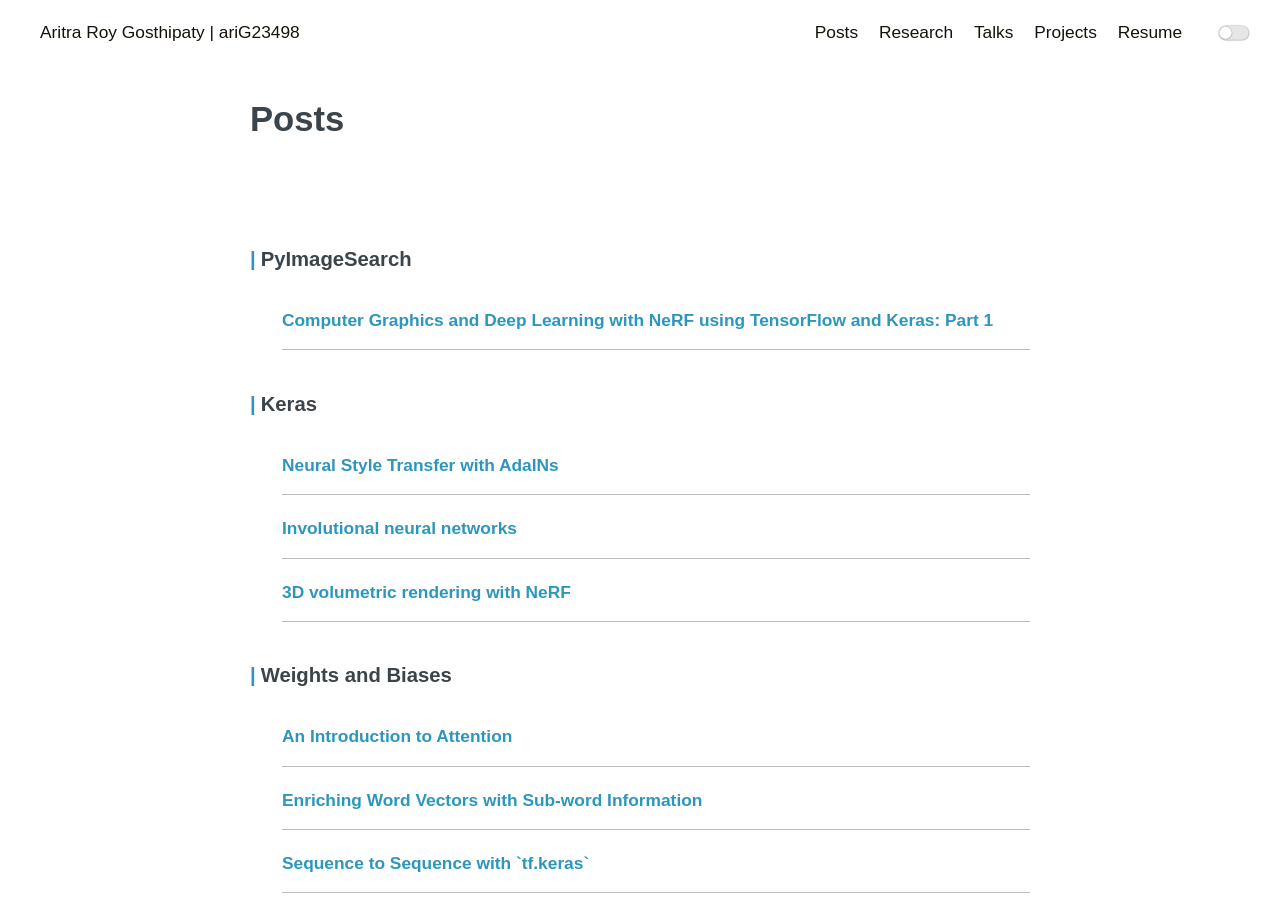
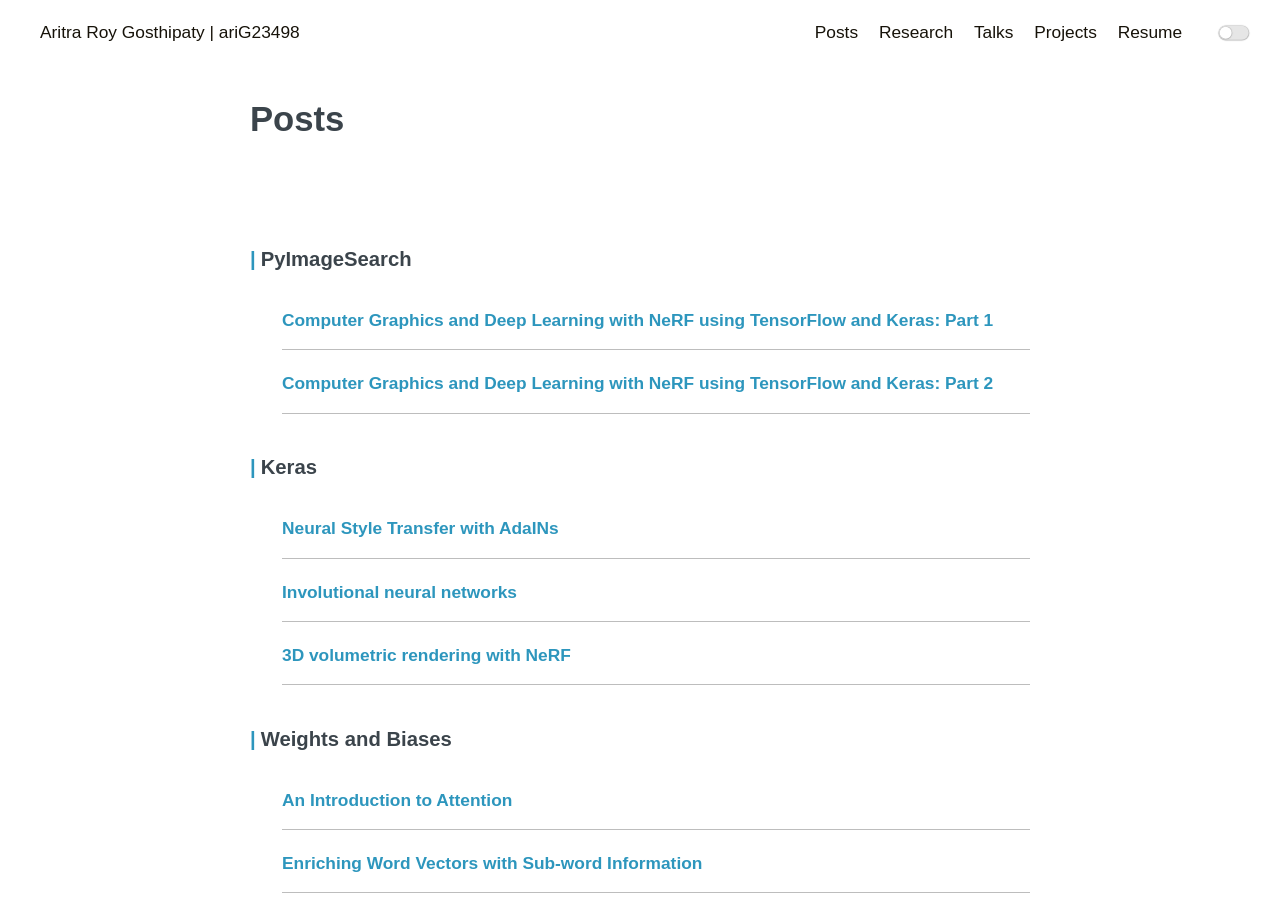
Before and after one commit to ariG23498/ariG23498.github.io, a Jekyll site: the page built from blogs.md, in a window 1280 px wide and 900 px high. Built offline with Jekyll 4.4.1, drawn with Linux system fonts in a browser that asks for light colours.

Commit message:
Update blogs.md

```diff
--- a/blogs.md
+++ b/blogs.md
@@ -10,6 +10,9 @@ permalink: /posts
         <h3>PyImageSearch</h3>
         <article class="archive-item">
                 <a class="archive-item-link" href="https://www.pyimagesearch.com/2021/11/10/computer-graphics-and-deep-learning-with-nerf-using-tensorflow-and-keras-part-1/" target="_blank" rel="noopener noreferrer">Computer Graphics and Deep Learning with NeRF using TensorFlow and Keras: Part 1</a>
+        </article>
+        <article class="archive-item">
+                <a class="archive-item-link" href="https://www.pyimagesearch.com/2021/11/17/computer-graphics-and-deep-learning-with-nerf-using-tensorflow-and-keras-part-2/" target="_blank" rel="noopener noreferrer">Computer Graphics and Deep Learning with NeRF using TensorFlow and Keras: Part 2</a>
         </article>
         <h3>Keras</h3>
                 <article class="archive-item">
```
